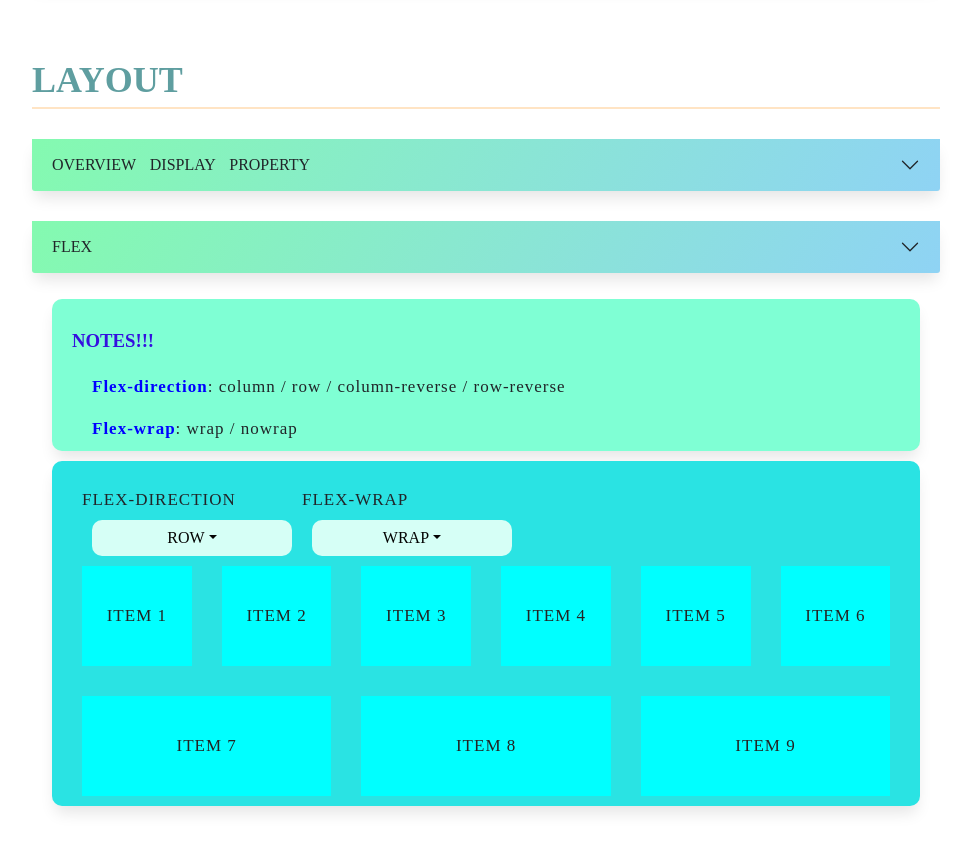
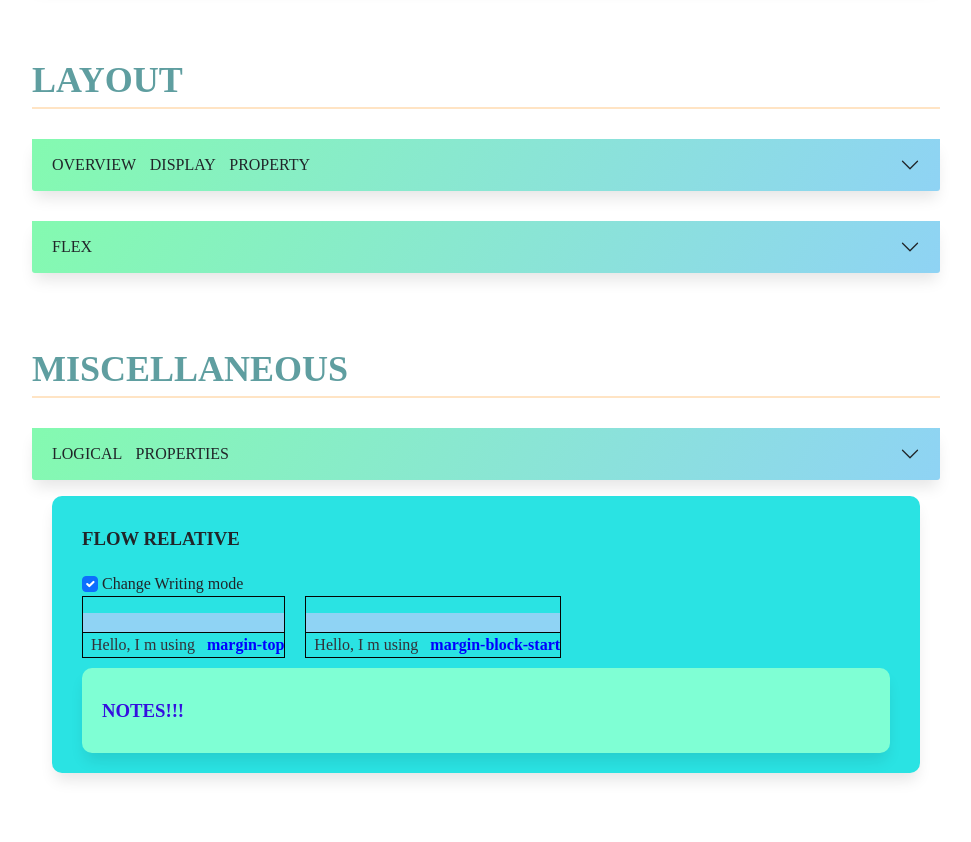
Before and after one commit to raymanu404/learning_web, a website with bundled scripts: page src/html/learining-css.html in a window 1280 px wide. Shown: the part 1349-2191 px from the top of the page, without its empty margins (28-999 px from the left). After the commit the page ends 2158 px from the top, so only its background shows below. Built offline with nearby package versions, Linux system fonts and the light colour scheme.

Commit message:
prepare miscellaneous section

```diff
--- a/src/css/index.css
+++ b/src/css/index.css
@@ -204,3 +204,7 @@ main-nav-template {
   box-shadow: var(--primary-box-shadow);
   border-radius: var(--primary-border-radius);
 }
+
+section-title-legend {
+  text-transform: capitalize;
+}
--- a/src/css/learning-css.css
+++ b/src/css/learning-css.css
@@ -208,3 +208,22 @@ side-nav-template div ul {
   color: var(--primary-drop-down-color);
   border: 2px solid grey;
 }
+
+.writing-mode-container-miscellaneous-section {
+  display: flex;
+  gap: 20px;
+}
+
+.writing-mode-section {
+  border: 1px solid var(--primary-drop-down-color);
+  color: #333138;
+  max-height: 10rem;
+  max-width: 20rem;
+}
+
+.writing-mode-section div {
+  background-color: #8fd3f4;
+  border-bottom: 1px solid #040403;
+  height: 20px;
+  margin-block-start: 1em;
+}
--- a/src/html/learining-css.html
+++ b/src/html/learining-css.html
@@ -977,7 +977,7 @@
                                     <span class="highlight-title-class">FLEX</span>
                                 </button>
                             </h2>
-                            <div id="some-other-unique-unique-name" class="accordion-collapse collapse show"
+                            <div id="some-other-unique-unique-name" class="accordion-collapse collapse"
                                 aria-labelledby="flex-section-layout-accordtion-group"
                                 data-bs-parent="#layout-section-accordion-group-example-2">
                                 <div class="accordion-body ">
@@ -1071,6 +1071,73 @@
 
                 </section-template>
                 <!-- END OF SECTION -->
+
+                <!--  SECTION -->
+                <section-template id="miscellaneous-section">
+                    <!-- SECTION TITLE -->
+                    <div slot="section-title-legend">MISCELLANEOUS</div>
+                    <div class="accordion accordion-flush" id="logical-properties-group-miscellaneous-section"
+                        slot="section-example-container-legend">
+                        <div class="accordion-item">
+                            <h2 class="accordion-header" id="logical-properties-item-id">
+                                <button class="accordion-button collapsed" type="button" data-bs-toggle="collapse"
+                                    data-bs-target="#logical-properties-parent-id" aria-expanded="false"
+                                    aria-controls="flush-collapseOne">
+                                    Logical Properties
+                                </button>
+                            </h2>
+                            <div id="logical-properties-parent-id" class="accordion-collapse collapse show"
+                                aria-labelledby="logical-properties-item-id"
+                                data-bs-parent="#logical-properties-group-miscellaneous-section">
+                                <div class="accordion-body">
+                                    <!--EXAMPLE 1 -->
+                                    <example-template slot="section-example-container-legend">
+                                        <span slot="example-slot-legend">Flow Relative</span>
+                                        <div slot="example-container-slot-legend">
+
+                                            <input type="checkbox" class="form-check-input"
+                                                id="switch-logical-props-miscellaneous-section" role="switch" checked />
+                                            <span>Change Writing mode</span>
+                                            <div class="writing-mode-container-miscellaneous-section">
+                                                <div class="writing-mode-section" data-writing-mode="initial">
+                                                    <div>
+
+                                                    </div>
+                                                    <p>
+                                                        <span class="p-2">Hello, I m using
+                                                        </span><span class="highlight-word-class">margin-top</span>
+                                                    </p>
+                                                </div>
+                                                <div class="writing-mode-section">
+                                                    <div>
+
+                                                    </div>
+                                                    <p>
+                                                        <span class="p-2">Hello, I m using
+                                                        </span><span
+                                                            class="highlight-word-class">margin-block-start</span>
+                                                    </p>
+                                                </div>
+                                            </div>
+                                        </div>
+
+                                        <!-- NOTES -->
+                                        <notes-template slot="example-container-slot-legend">
+                                            <div slot="notes-slot-legend">
+
+                                            </div>
+                                        </notes-template>
+                                        <!--END OF  NOTES -->
+
+                                    </example-template>
+                                    <!--END OF EXAMPLE -->
+                                </div>
+                            </div>
+                        </div>
+                    </div>
+                </section-template>
+                <!-- END OF SECTION -->
+
             </div>
             <!-- END OF MAIN-->
 
@@ -1082,6 +1149,7 @@
                         <li><a href="#selectors-section" class="link-primary">SELECTORS</a></li>
                         <li><a href="#cascade-section" class="link-primary">CASCADE</a></li>
                         <li><a href="#layout-section" class="link-primary">LAYOUT</a></li>
+                        <li><a href="#miscellaneous-section" class="link-primary">MISCELLANEOUS</a></li>
                     </ul>
                 </div>
             </side-nav-template>
--- a/src/ts/learning-css.ts
+++ b/src/ts/learning-css.ts
@@ -78,6 +78,10 @@ const flex_section_buttonDisplayValue_flex_wrap = document.querySelector(
 const flex_layout_container = document.querySelector(
   '[data-flex-layout="flex-direction"]',
 ) as HTMLButtonElement;
+
+const switch_writing_mode_miscellaneous_section = document.querySelector(
+  '#switch-logical-props-miscellaneous-section',
+) as HTMLInputElement;
 
 const checked1 = switchMBoxModel1Btn.checked;
 const checked2 = switchMBoxModel2Btn.checked;
@@ -362,3 +366,17 @@ switchMBoxModel2Btn.addEventListener('input', () => {
   const checked = switchMBoxModel2Btn.checked;
   switchIntrinsicFn(checked, boxModelExample2, intrinsicSpan2, extrinsicSpan2);
 });
+
+switch_writing_mode_miscellaneous_section.addEventListener(
+  'change',
+  (ev: Event) => {
+    const { checked } = ev.target as HTMLInputElement;
+    const container = document.querySelector(
+      '.writing-mode-container-miscellaneous-section',
+    ) as HTMLDivElement;
+
+    const value = checked ? 'horizontal-tb' : 'vertical-rl';
+
+    container.style.setProperty('writing-mode', value);
+  },
+);
```
